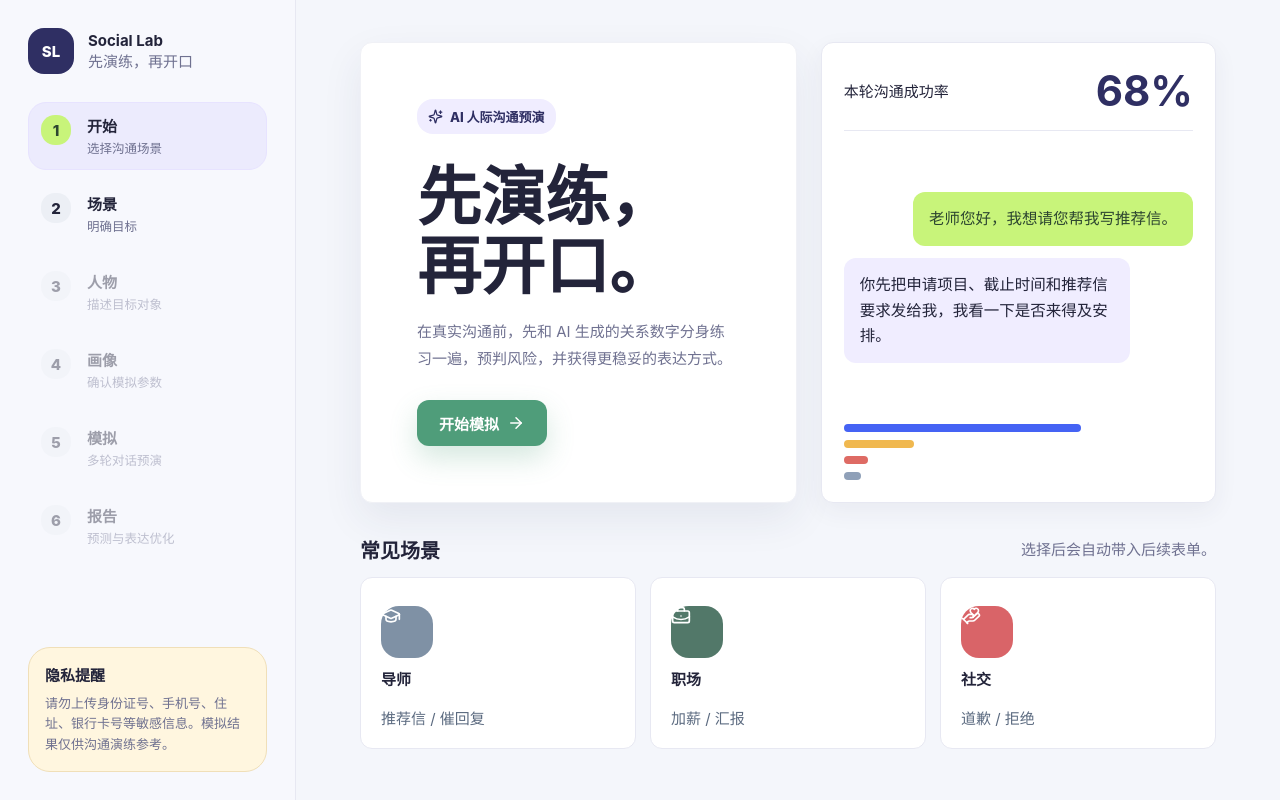
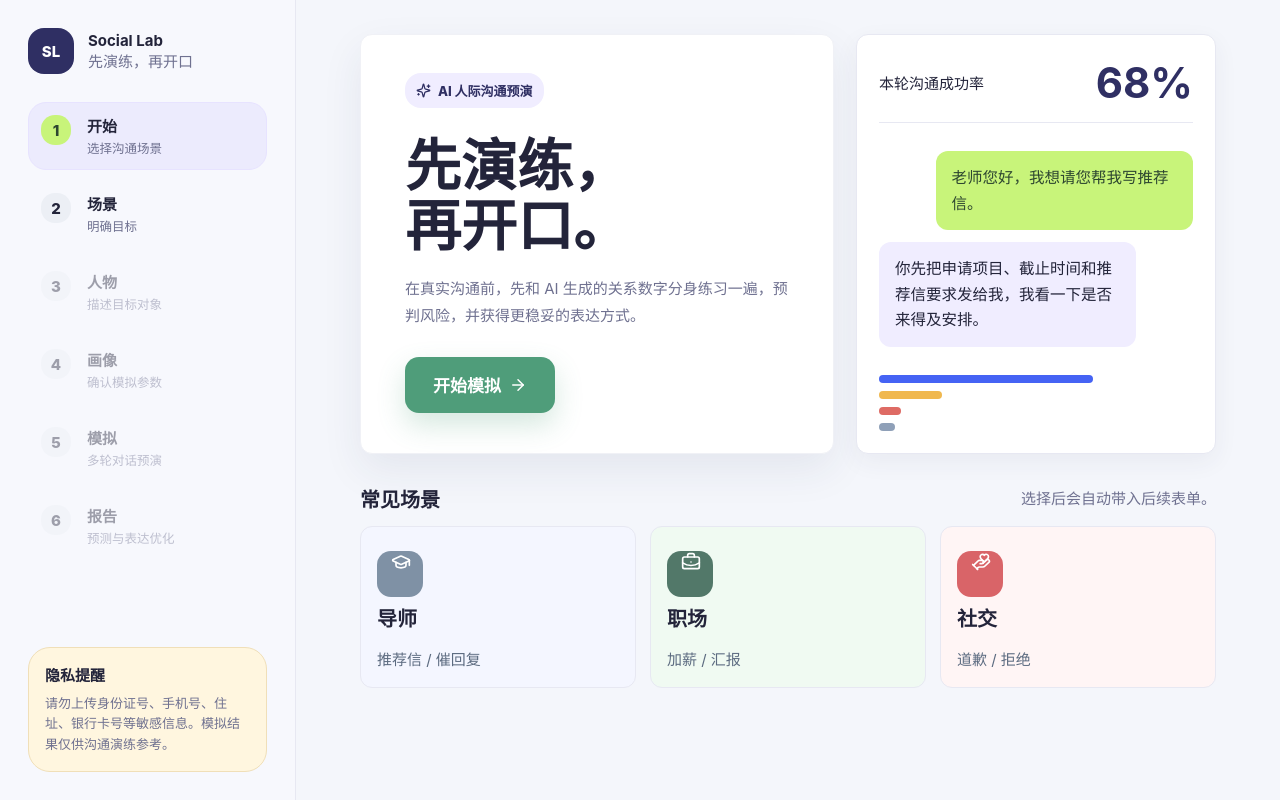
Before and after one commit to xihe159/social-lab, a Next.js app: page / in a window 1280 px wide. Built offline with nearby package versions, Linux system fonts and the light colour scheme.

Commit message:
ui making up

```diff
--- a/app/globals.css
+++ b/app/globals.css
@@ -193,6 +193,9 @@ button svg,
   border-radius: 999px;
   overflow: hidden;
   margin-bottom: 28px;
+  position: sticky;
+  top: 0;
+  z-index: 19;
 }
 
 .progress-track span {
@@ -466,22 +469,36 @@ p {
   gap: 10px;
 }
 
+.scenario-grid.compact .scenario-card:nth-child(1) {
+  background: #f4f6ff;
+}
+
+.scenario-grid.compact .scenario-card:nth-child(2) {
+  background: #f0faf2;
+}
+
+.scenario-grid.compact .scenario-card:nth-child(3) {
+  background: #fff5f5;
+}
+
 .scenario-icon {
   width: 52px;
   height: 52px;
   border-radius: 18px;
-  display: flex;
-  align-items: center;
-  justify-content: center;
+  display: inline-grid;
+  place-items: center;
   color: #fff;
   background: #7f91a5;
+  line-height: 0;
 }
 
 .scenario-icon svg {
   width: 20px;
   height: 20px;
+  display: block;
   color: #fff;
   stroke: currentColor;
+  transform: translate(1px, 1px);
 }
 
 .scenario-icon.is-work {
@@ -506,10 +523,16 @@ p {
   display: block;
 }
 
+.scenario-card b {
+  font-size: 20px;
+  line-height: 1.2;
+}
+
 .scenario-card span,
 .choice-card small {
   margin-top: 8px;
   color: #5c6b80;
+  line-height: 1.42;
 }
 
 .choice-card {
@@ -938,6 +961,20 @@ textarea:focus {
   background: transparent;
   border: none;
   border-radius: 0;
+}
+
+.typing-status {
+  position: sticky;
+  top: 0;
+  z-index: 2;
+  align-self: flex-start;
+  margin: 0;
+  padding: 6px 2px;
+  color: #4f9d7a;
+  background: var(--bg-page);
+  font-size: 14px;
+  font-weight: 800;
+  line-height: 1.4;
 }
 
 .chat-window .bubble.target {
@@ -1191,9 +1228,7 @@ textarea:focus {
     height: 7px;
     margin: 0 0 28px;
     background: #e2ded6;
-    position: sticky;
     top: 66px;
-    z-index: 19;
   }
 
   .progress-track span {
@@ -1329,7 +1364,7 @@ textarea:focus {
   }
 
   .landing-screen .scenario-icon svg {
-    transform: translate(7px, 7px);
+    transform: translate(1px, 1px);
   }
 
   .screen-heading {
@@ -1633,6 +1668,93 @@ textarea,
   line-height: 1.6;
 }
 
+@media (min-width: 901px) {
+  .main-panel {
+    padding-top: 34px;
+    padding-bottom: 52px;
+  }
+
+  .screen {
+    max-width: 860px;
+  }
+
+  .scenario-screen,
+  .person-screen,
+  .persona-screen,
+  .chat-screen,
+  .report-screen {
+    max-width: 760px;
+  }
+
+  .progress-track {
+    height: 6px;
+    margin-bottom: 30px;
+    background: #e2ded6;
+  }
+
+  .progress-track span {
+    background: #9cad9a;
+  }
+
+  .hero-grid {
+    grid-template-columns: minmax(0, 1fr) minmax(280px, 360px);
+    gap: 22px;
+  }
+
+  .hero-copy {
+    min-height: 380px;
+    padding: 38px 44px;
+  }
+
+  .hero-copy h1 {
+    font-size: 56px;
+  }
+
+  .hero-actions .primary-action,
+  .footer-actions .primary-action {
+    min-height: 56px;
+    border-radius: 14px;
+    padding-inline: 28px;
+    font-size: 17px;
+  }
+
+  .landing-screen .section-title {
+    margin-top: 32px;
+  }
+
+  .landing-screen .scenario-grid.compact {
+    gap: 14px;
+  }
+
+  .landing-screen .scenario-card {
+    min-height: 132px;
+    padding: 16px;
+  }
+
+  .landing-screen .scenario-icon {
+    width: 46px;
+    height: 46px;
+    border-radius: 14px;
+  }
+
+  .form-stack.two-column {
+    grid-template-columns: 1fr;
+  }
+
+  .question-card {
+    padding: 22px;
+  }
+
+  .person-screen input,
+  .person-screen textarea {
+    font-size: 14px;
+  }
+
+  .chat-window {
+    min-height: 430px;
+  }
+}
+
 @media (max-width: 720px) {
   .chat-analysis-grid {
     grid-template-columns: 1fr;
--- a/components/social-lab/screens/chat-screen.tsx
+++ b/components/social-lab/screens/chat-screen.tsx
@@ -39,7 +39,7 @@ export function ChatScreen({
       top: chatWindowRef.current.scrollHeight,
       behavior: "smooth",
     });
-  }, [messages]);
+  }, [messages, isSending]);
 
   const send = () => {
     const value = draft.trim();
@@ -68,6 +68,11 @@ export function ChatScreen({
       <div className="state-chip">对方目前关注：{persona.focus}</div>
 
       <div className="chat-window" ref={chatWindowRef} aria-live="polite">
+        {isSending && (
+          <p className="typing-status" role="status">
+            对方正在输入中...
+          </p>
+        )}
         {messages.map((message) =>
           message.role === "system" ? (
             <p className="chat-status" key={message.id}>
```
